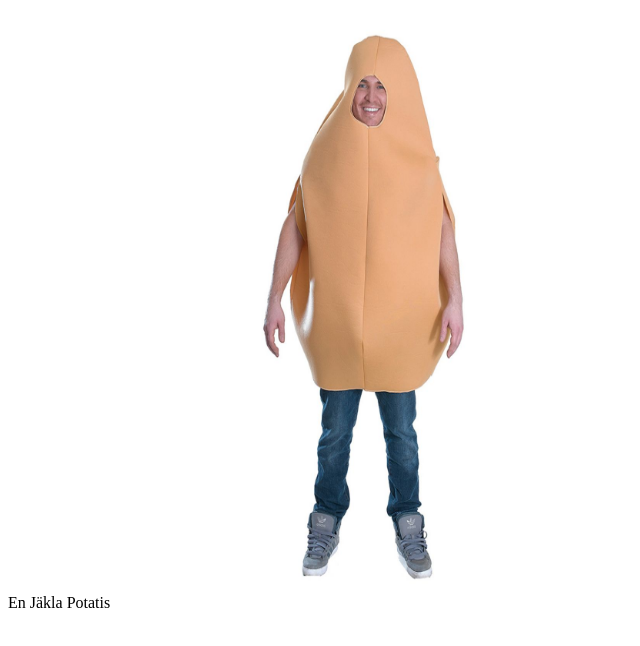
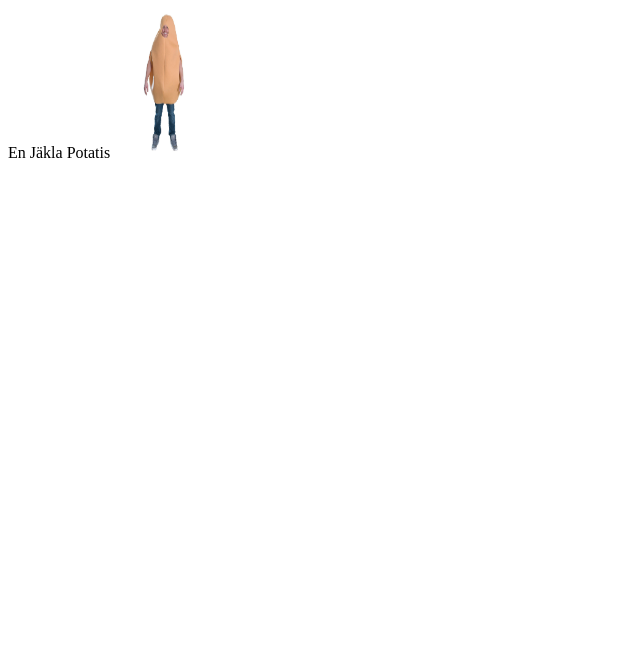
Before and after one commit to EnJaklaPotatis/En-Jakla-Potatis, a plain HTML site: page index.html in a window 1280 px wide. Shown: the whole page, without its empty margins (0-640 px from the left). Drawn offline with Linux system fonts and the light colour scheme.

Commit message:
Update index.html

```diff
--- a/index.html
+++ b/index.html
@@ -1,2 +1,2 @@
 En Jäkla Potatis
-<img src="potatis-maskeraddrakt-2.jpg" width="500" height="600">
+<img src="potatis-maskeraddrakt-2.jpg" width="100" height="150">
```
